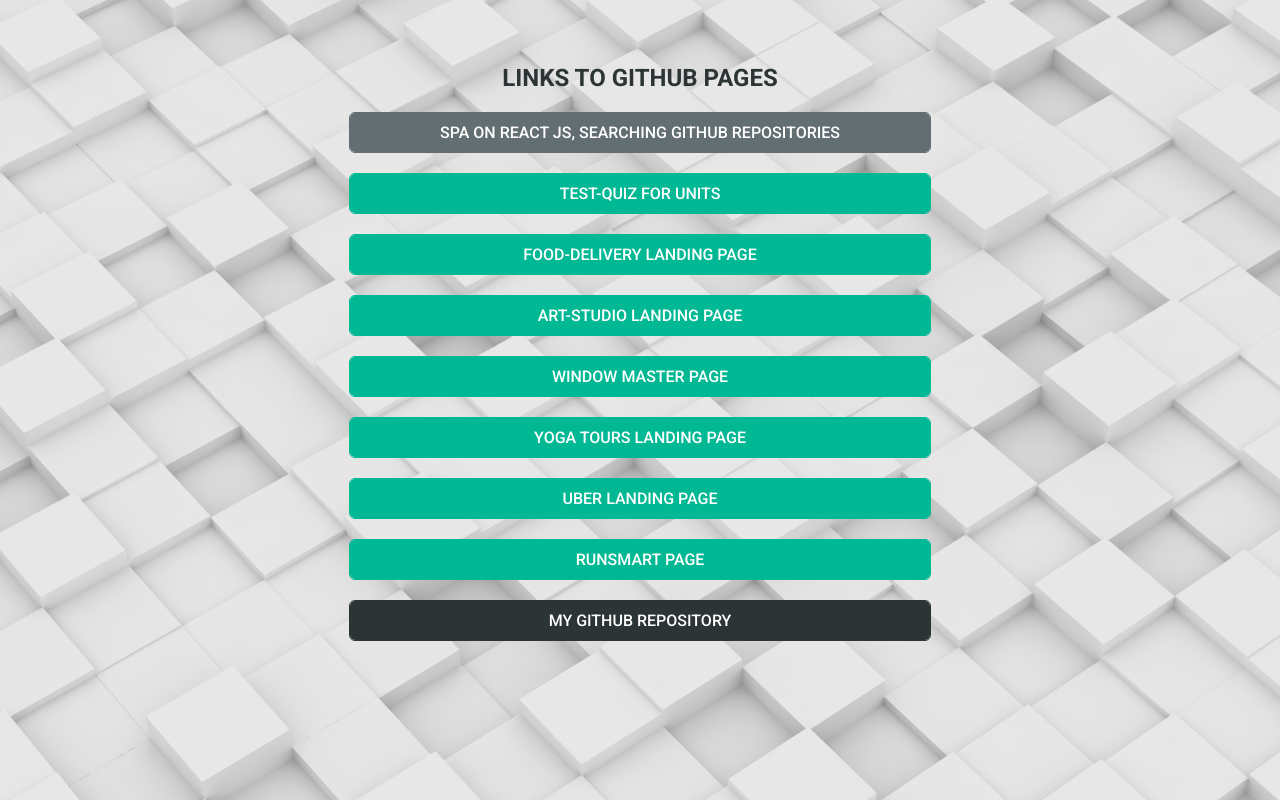
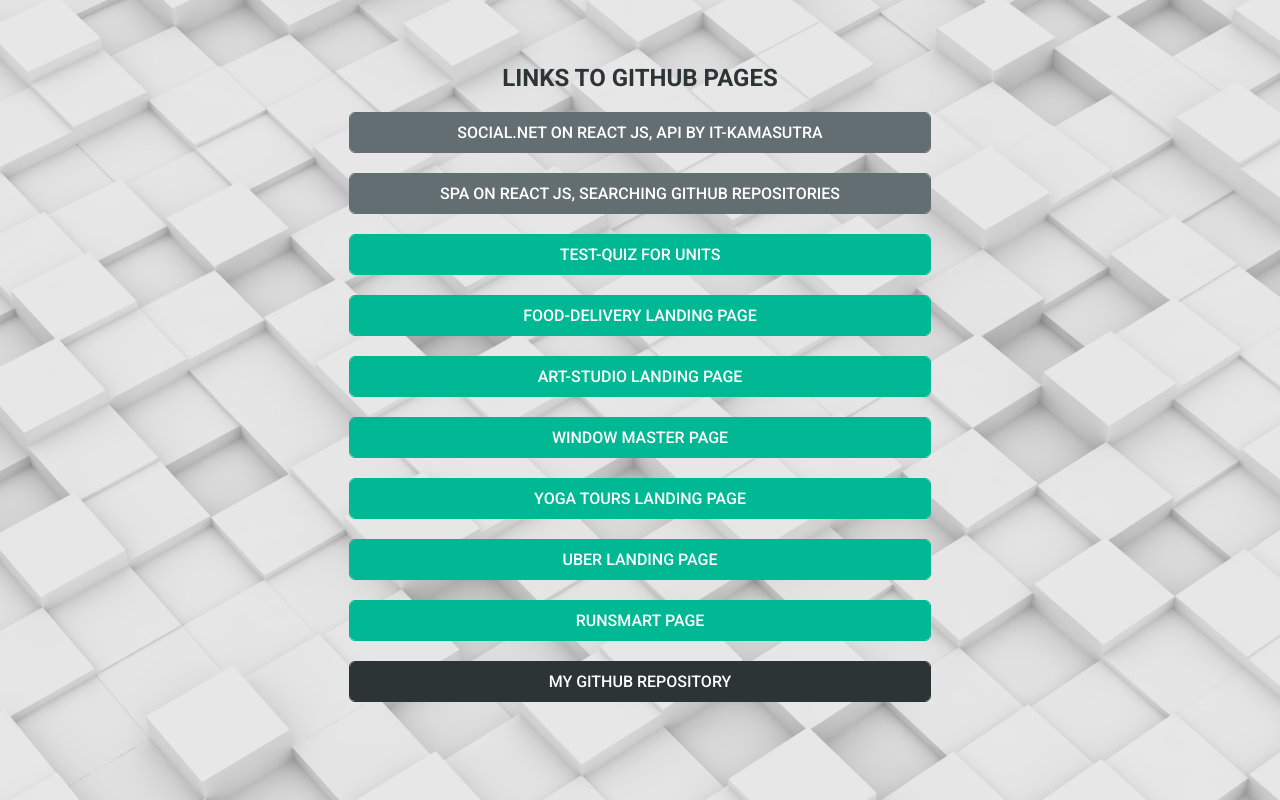
Before and after one commit to tatar88t/Portfolio, a plain HTML site: page index.html in a window 1280 px wide. Drawn offline with Linux system fonts and the light colour scheme.

Commit message:
socialnetAdded

```diff
--- a/index.html
+++ b/index.html
@@ -12,6 +12,7 @@
     <section class="portfolio">
         <div class="container">
             <h1>Links To GitHub Pages</h1>
+                <a target="_blank" href="https://github.com/tatar88t/social_net" class="btn btn2 btn3">Social.net on React js, API by IT-Kamasutra</a>
                 <a target="_blank" href="https://github.com/tatar88t/TestQuizGH" class="btn btn2 btn3">SPA on React js, Searching GitHub Repositories</a>
                 <a target="_blank" href="https://tatar88t.github.io/unitsQuiz/" class="btn btn2">Test-Quiz for UNITS</a>
                 <a target="_blank" href="https://tatar88t.github.io/FoodDelivery/dist/" class="btn btn2">Food-delivery landing page</a>
```
